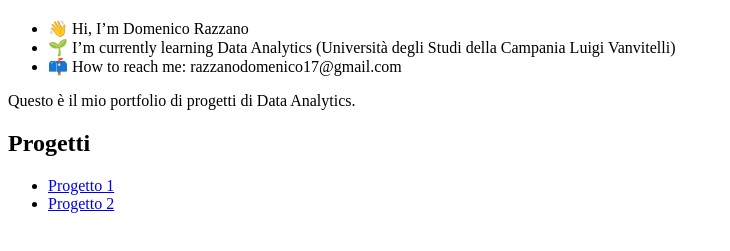
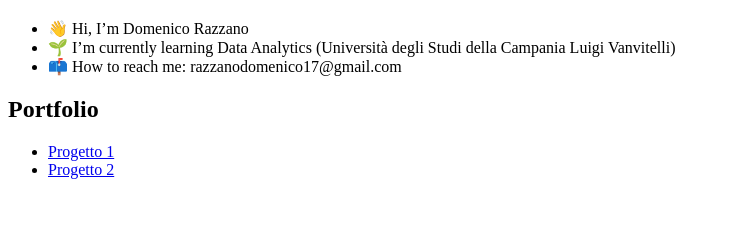
Before and after one commit to DomenicoRazzano/domenicorazzano.github.io, a plain HTML site: page index.html in a window 1280 px wide. Shown: the part 61-312 px from the top of the page, without its empty margins (0-730 px from the left). Drawn offline with Linux system fonts and the light colour scheme.

Commit message:
Update index.html

```diff
--- a/index.html
+++ b/index.html
@@ -13,8 +13,8 @@
 <li>📫 How to reach me: razzanodomenico17@gmail.com</li>
 </ul>
 
-    <p>Questo è il mio portfolio di progetti di Data Analytics.</p>
-    <h2>Progetti</h2>
+
+    <h2>Portfolio</h2>
     <ul>
         <li><a href="link_al_tuo_progetto_1">Progetto 1</a></li>
         <li><a href="link_al_tuo_progetto_2">Progetto 2</a></li>
```
